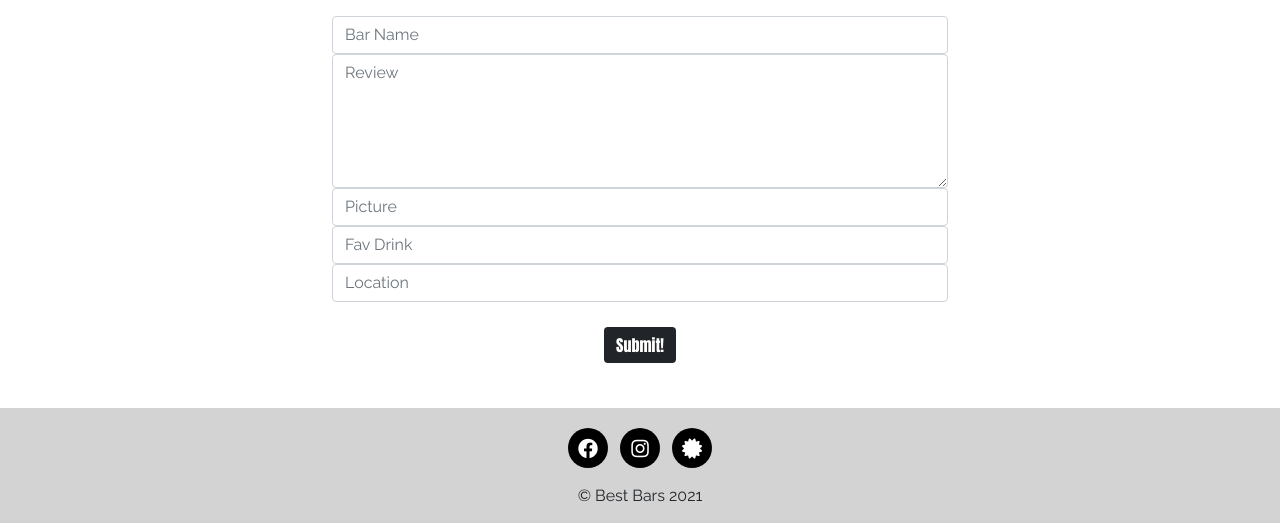
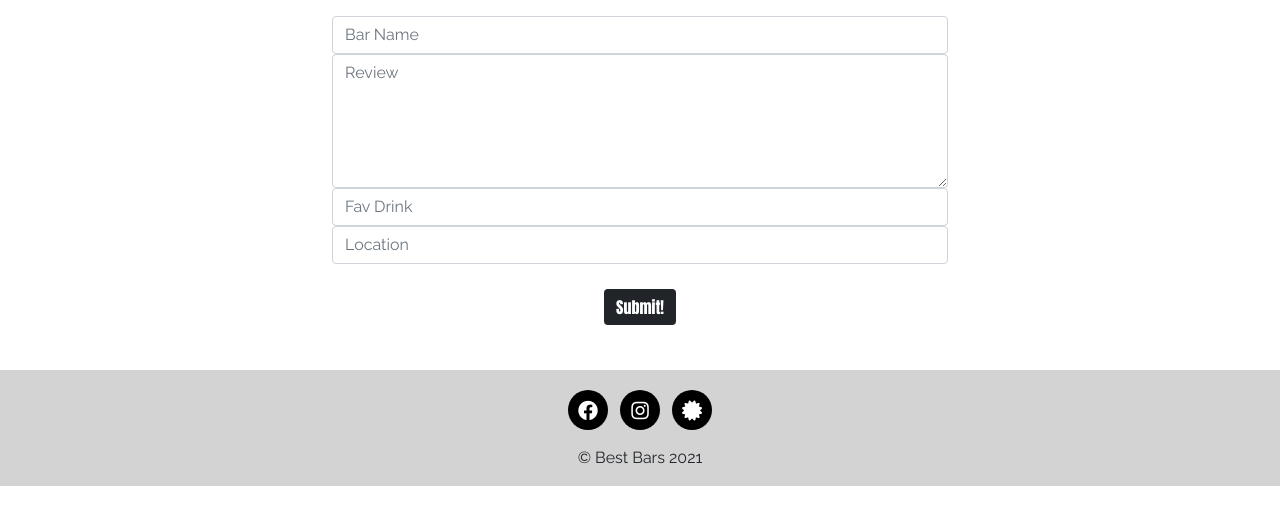
Before and after one commit to chardma3/Best-Bars-2021, a Flask app: page /write_review in a window 1280 px wide. Shown: the part 248-771 px from the top of the page. Run offline with Flask 2, Linux system fonts and the light colour scheme; data that the repository does not hold is empty; some libraries are stand-ins or nearby versions.

Commit message:
redirected successful edit to reviews page

```diff
--- a/app.py
+++ b/app.py
@@ -131,6 +131,7 @@ def edit_review(review_id):
         }
         mongo.db.reviews.update({"_id": ObjectId(review_id)}, submit)
         flash("Review Successfully Updated")
+        return redirect(url_for("get_reviews"))
 
     review = mongo.db.reviews.find_one({"_id": ObjectId(review_id)})
     bars = mongo.db.bars.find().sort("bar_name", 1)
--- a/templates/write_review.html
+++ b/templates/write_review.html
@@ -10,7 +10,6 @@
             <form method="POST" action="{{ url_for('write_review') }}">
               <input type="text" class="form-control" name="bar_name" id="name" placeholder="Bar Name" required />
               <textarea rows="5" type="text" class="form-control" name="review" id="review" placeholder="Review" required ></textarea>
-              <input type="picture" class="form-control" name="picture" id="picture" placeholder="Picture" />
               <input type="text" class="form-control" name="fav_drink" id="fav_drink" placeholder="Fav Drink" required />
                 <input type="text" class="form-control" name="location" id="location" placeholder="Location" required />
               <div class="row text-center">
```
